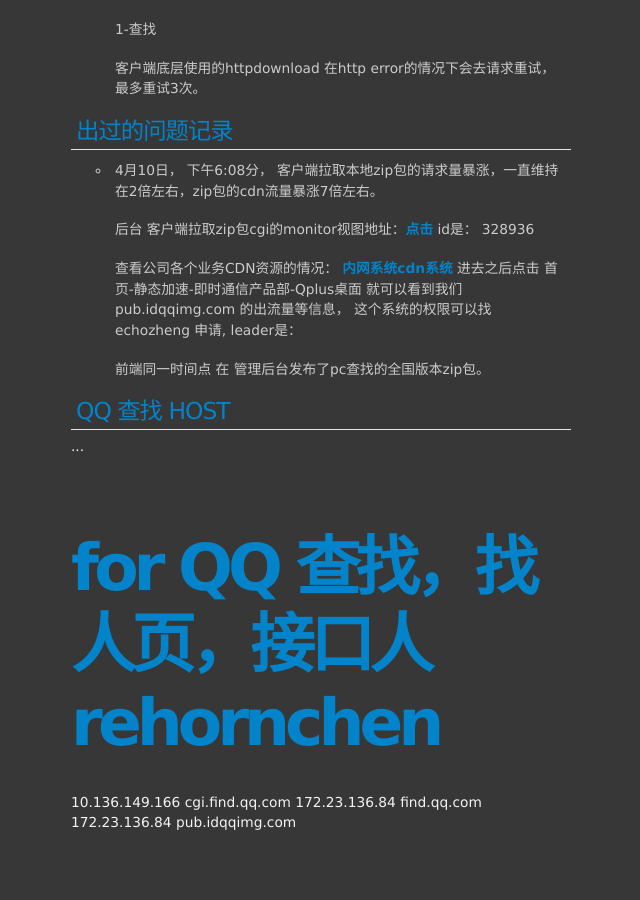
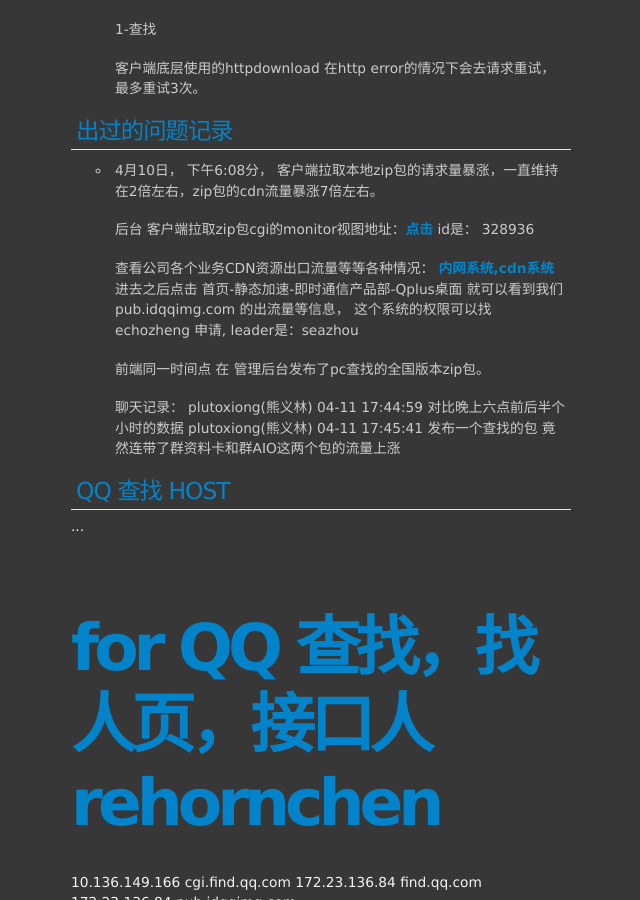
Before and after one commit to materliu/materliu.github.io, a Jekyll site: the page built from all/tencent/_posts/2014-04-11-PC查找README.md, in a window 1280 px wide and 900 px high, scrolled down 2682 px. Shown: the whole window, without its empty margins (234-874 px from the left). Built offline with Jekyll 4.4.1, drawn with Linux system fonts in a browser that asks for light colours; Markdown is read by kramdown in place of the engine named in the settings.

Commit message:
添加聊天记录内容 ！

```diff
--- a/all/tencent/_posts/2014-04-11-PC查找README.md
+++ b/all/tencent/_posts/2014-04-11-PC查找README.md
@@ -109,9 +109,15 @@
 
     后台 客户端拉取zip包cgi的monitor视图地址：[点击](http://monitor.server.com/link/graph/viewid:5751)  id是： 328936
 
-    查看公司各个业务CDN资源的情况： [内网系统cdn系统](hy.oa.com) 进去之后点击 首页-静态加速-即时通信产品部-Qplus桌面 就可以看到我们 pub.idqqimg.com 的出流量等信息， 这个系统的权限可以找 echozheng 申请, leader是：
+    查看公司各个业务CDN资源出口流量等等各种情况： [内网系统,cdn系统](http://hy.oa.com) 进去之后点击 首页-静态加速-即时通信产品部-Qplus桌面 就可以看到我们 pub.idqqimg.com 的出流量等信息， 这个系统的权限可以找 echozheng 申请, leader是：seazhou
 
     前端同一时间点 在 管理后台发布了pc查找的全国版本zip包。
+
+    聊天记录：
+    plutoxiong(熊义林) 04-11 17:44:59
+    对比晚上六点前后半个小时的数据
+    plutoxiong(熊义林) 04-11 17:45:41
+    发布一个查找的包 竟然连带了群资料卡和群AIO这两个包的流量上涨
 
 
 ## QQ 查找 HOST
```
